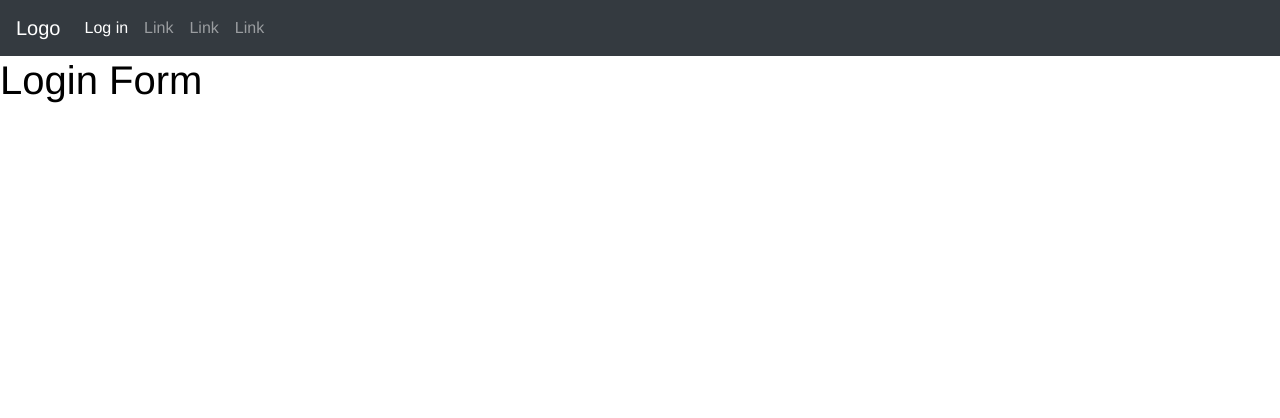
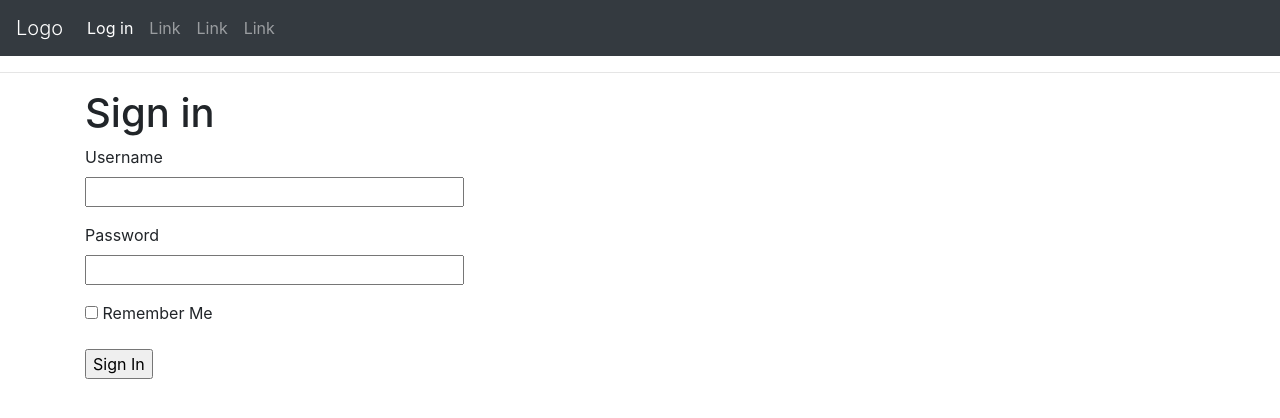
Before and after one commit to johnnybarrels/unicode, a Flask app: page /login in a window 1280 px wide. Shown: the top 418 px of the page. Run offline with Flask 2, Linux system fonts and the light colour scheme; some libraries are stand-ins or nearby versions.

Commit message:
add sign in form and page

```diff
--- a/app-dev/app/__init__.py
+++ b/app-dev/app/__init__.py
@@ -1,5 +1,7 @@
 from flask import Flask
+from config import Config
 
 app = Flask(__name__)
+app.config.from_object(Config)
 
 from app import routes
--- a/app-dev/app/routes.py
+++ b/app-dev/app/routes.py
@@ -9,11 +9,13 @@
     return render_template('index.html', title='Home')
 
 
-@app.route('/login')
+@app.route('/login', methods=['GET', 'POST'])
 def login():
     form = LoginForm()
+
     if form.validate_on_submit():
-        flash('Login requested for user {}, remember_me={}'.format(
-              form.username.data, form.remember_me.data))
+        flash(
+            f'Login requested for user {form.username.data}, remember_me={form.remember_me.data}')
         return redirect('/index')
+
     return render_template('login.html', title='Sign in', form=form)
--- a/app-dev/app/templates/base.html
+++ b/app-dev/app/templates/base.html
@@ -34,8 +34,8 @@
   <link rel="stylesheet" href="https://use.fontawesome.com/releases/v5.2.0/css/all.css">
 
   <!-- Our own js and css -->
-  <link rel="stylesheet" href="/css/style.css">
-  <script src="/js/main.js"></script>
+  <!-- <link rel="stylesheet" href="css/style.css">
+  <script src="js/main.js"></script> -->
 </head>
 
 <body>
@@ -43,9 +43,9 @@
   <!-- Navbar -->
   <nav class="navbar navbar-expand-sm bg-dark navbar-dark">
     <ul class="navbar-nav">
-      <a class="navbar-brand display-1" href="#">Logo</a>
+      <a class="navbar-brand display-1" href="/index">Logo</a>
       <li class="nav-item active">
-        <a class="nav-link" href="#">Log in</a>
+        <a class="nav-link" href="/login">Log in</a>
       </li>
       <li class="nav-item">
         <a class="nav-link" href="#">Link</a>
@@ -58,8 +58,21 @@
       </li>
     </ul>
   </nav>
+  <hr>
+  {% with messages = get_flashed_messages() %}
+  {% if messages %}
+  <ul>
+    {% for msg in messages %}
+    <li> {{ message }} </li>
+    {% endfor %}
+  </ul>
+  {% endif %}
+  {% endwith %}
 
-  {% block content %} {% endblock %}
+  <div class="container">
+    <!-- Page gets 'shunted' here -->
+    {% block content %} {% endblock %}
+  </div>
 
 </body>
 
--- a/app-dev/app/templates/login.html
+++ b/app-dev/app/templates/login.html
@@ -4,6 +4,32 @@
 
 <!-- Create login form -->
 <!-- perhaps with 'admin' and 'student' options -->
-<h1>Login Form</h1>
+<h1>Sign in</h1>
+
+<form action="" method="post">
+  {{ form.hidden_tag() }}
+  <p>
+    {{ form.username.label }} <br>
+    {{ form.username(size=32)}}
+
+    <!-- vv  don't know what this does  vv -->
+    {% for error in form.username.errors %}
+    <span style="color: red;"> [ {{ error }} ]</span>
+    {% endfor %}
+  </p>
+  <p>
+    {{ form.password.label }} <br>
+    {{ form.password(size=32)}}
+    {% for error in form.password.errors %}
+    <span style="color: red;"> [ {{ error }} ]</span>
+    {% endfor %}
+  </p>
+  <p>
+    {{ form.remember_me() }}
+    {{ form.remember_me.label }}
+  </p>
+  <p> {{ form.submit }}</p>
+
+</form>
 
 {% endblock %}
--- /dev/null
+++ b/app-dev/config.py
@@ -0,0 +1,5 @@
+import os
+
+
+class Config:
+    SECRET_KEY = os.environ.get('SECRET_KEY') or 'super-secret-agile-key'
```
Also changed, not shown: app-dev/forms.py (added, +10 -0 lines).
